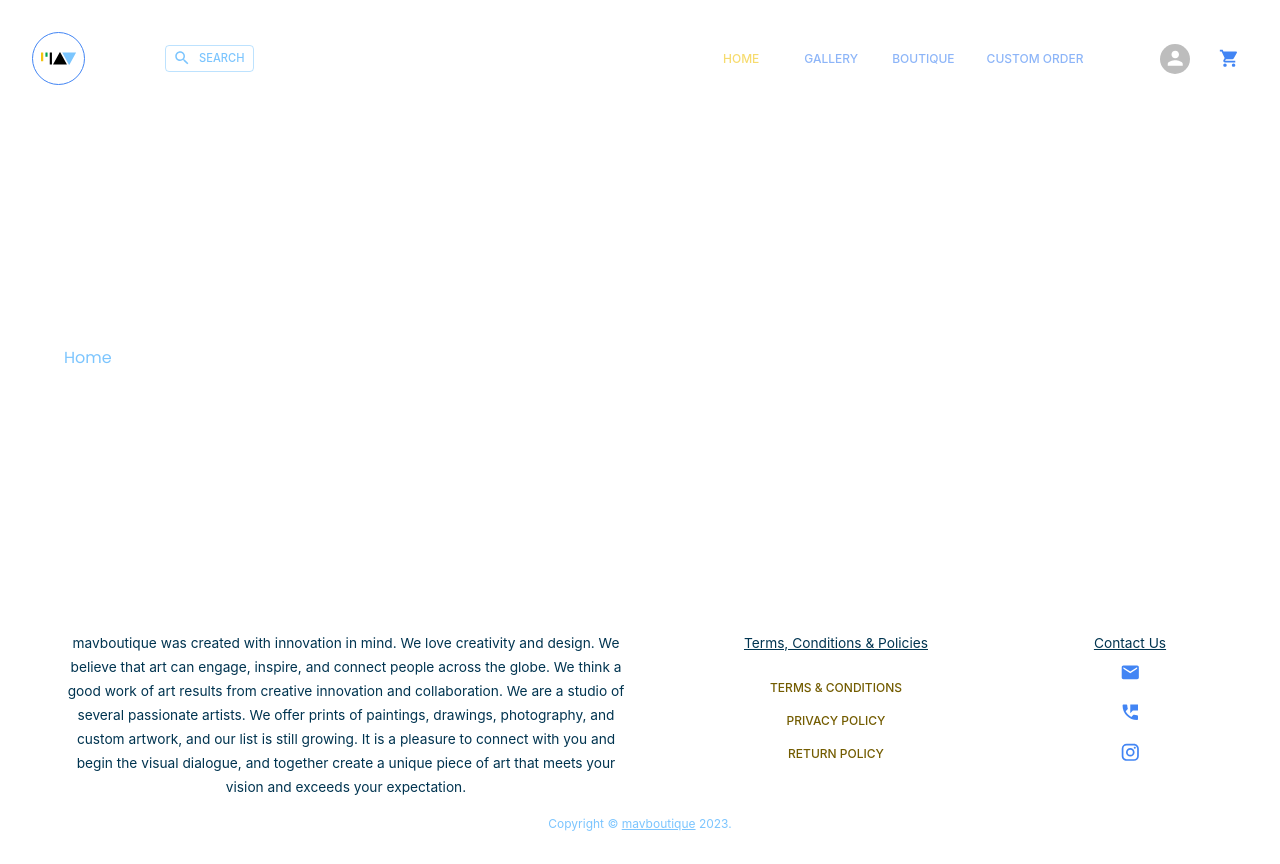
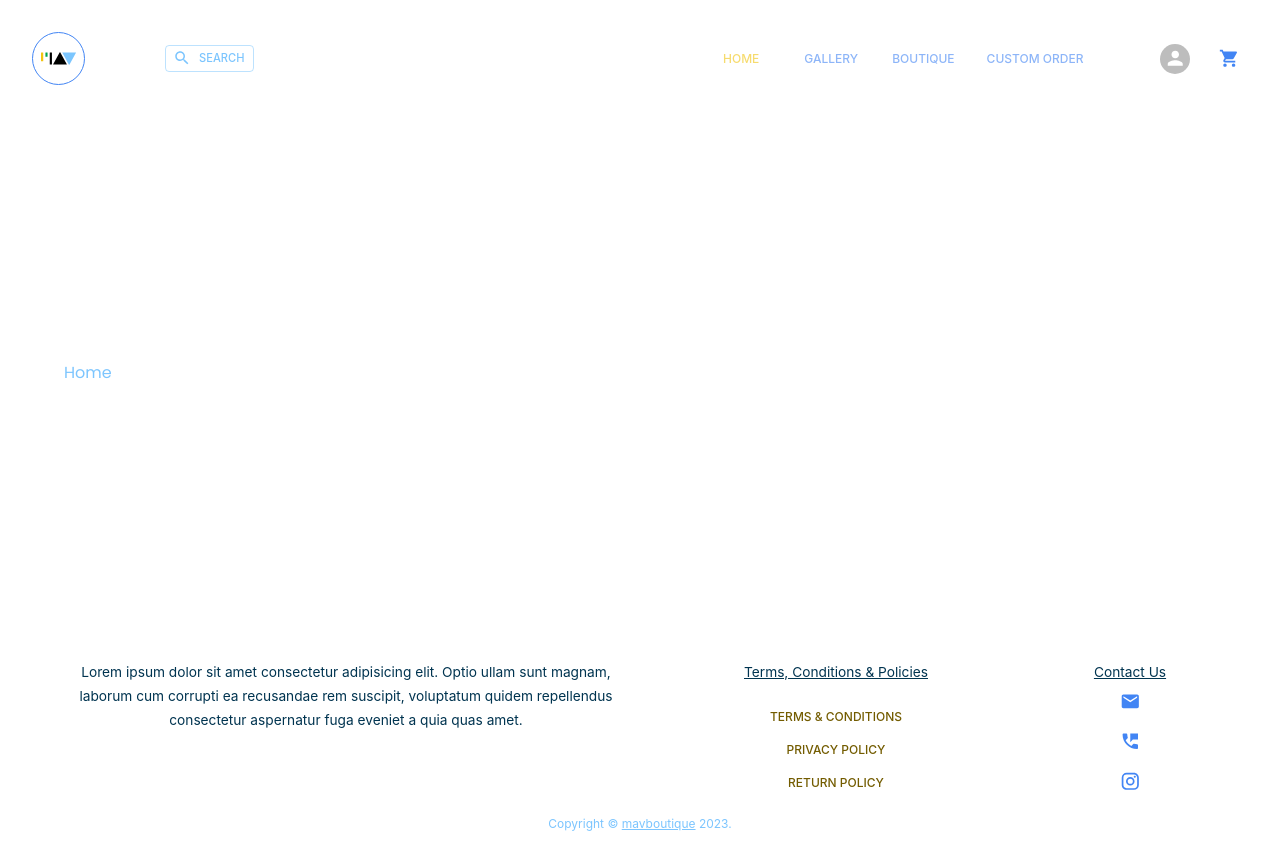
Before and after one commit to AntoineMik/template_react_app, a React (Vite) app: page / in a window 1280 px wide. Built offline with nearby package versions, Linux system fonts and the light colour scheme.

Commit message:
Clean up for template

```diff
--- a/src/firebase/firebaseConfig.js
+++ b/src/firebase/firebaseConfig.js
@@ -7,15 +7,17 @@ import { getAuth } from "firebase/auth";
 
 // Your web app's Firebase configuration
 // For Firebase JS SDK v7.20.0 and later, measurementId is optional
+
+// This is a template firebase app, please replace with your if your app use authentication or remove.
 const firebaseConfig = {
-    apiKey: "AIzaSyDvoIDqy8aApMfVPmq7rN6TKt7Qp-4UH1M",
-    authDomain: "mavboutique-latest.firebaseapp.com",
-    projectId: "mavboutique-latest",
-    storageBucket: "mavboutique-latest.appspot.com",
-    messagingSenderId: "52607487854",
-    appId: "1:52607487854:web:76bdc28ce8c9adb1cd3b7f",
-    measurementId: "G-EYD5N4PCL6"
-  };
+  apiKey: "AIzaSyB35ed0S0qFchmgVEq0DebjGeqReFsFifk",
+  authDomain: "mavuploads.firebaseapp.com",
+  projectId: "mavuploads",
+  storageBucket: "mavuploads.appspot.com",
+  messagingSenderId: "502647937837",
+  appId: "1:502647937837:web:565fc49163c5fe22e2d1a4",
+  measurementId: "G-2QSHBM4VLZ"
+};
 
 
 // Initialize Firebase
--- a/src/layout/Footer/About.jsx
+++ b/src/layout/Footer/About.jsx
@@ -8,11 +8,7 @@ const About = () => {
             color: 'primary.dark'
         }}
     >
-        mavboutique was created with innovation in mind.
-        We love creativity and design. We believe that art can engage, inspire, and connect people across the globe.
-        We think a good work of art results from creative innovation and collaboration. We are a studio of several passionate artists.
-        We offer prints of paintings, drawings, photography, and custom artwork, and our list is still growing.
-        It is a pleasure to connect with you and begin the visual dialogue, and together create a unique piece of art that meets your vision and exceeds your expectation.
+      Lorem ipsum dolor sit amet consectetur adipisicing elit. Optio ullam sunt magnam, laborum cum corrupti ea recusandae rem suscipit, voluptatum quidem repellendus consectetur aspernatur fuga eveniet a quia quas amet.
     </Typography>
   )
 }
```
Also changed, not shown: src/pages/Login/Login.jsx (deleted), src/pages/Login/LoginForm.js (deleted), src/pages/Login/useLogin.js (deleted), src/pages/Signup/Signup.jsx (deleted), src/pages/Signup/SignupForm.js (deleted), src/pages/Signup/useSignup.js (deleted), src/pages/Signup/useVerifyPassword.js (deleted).
